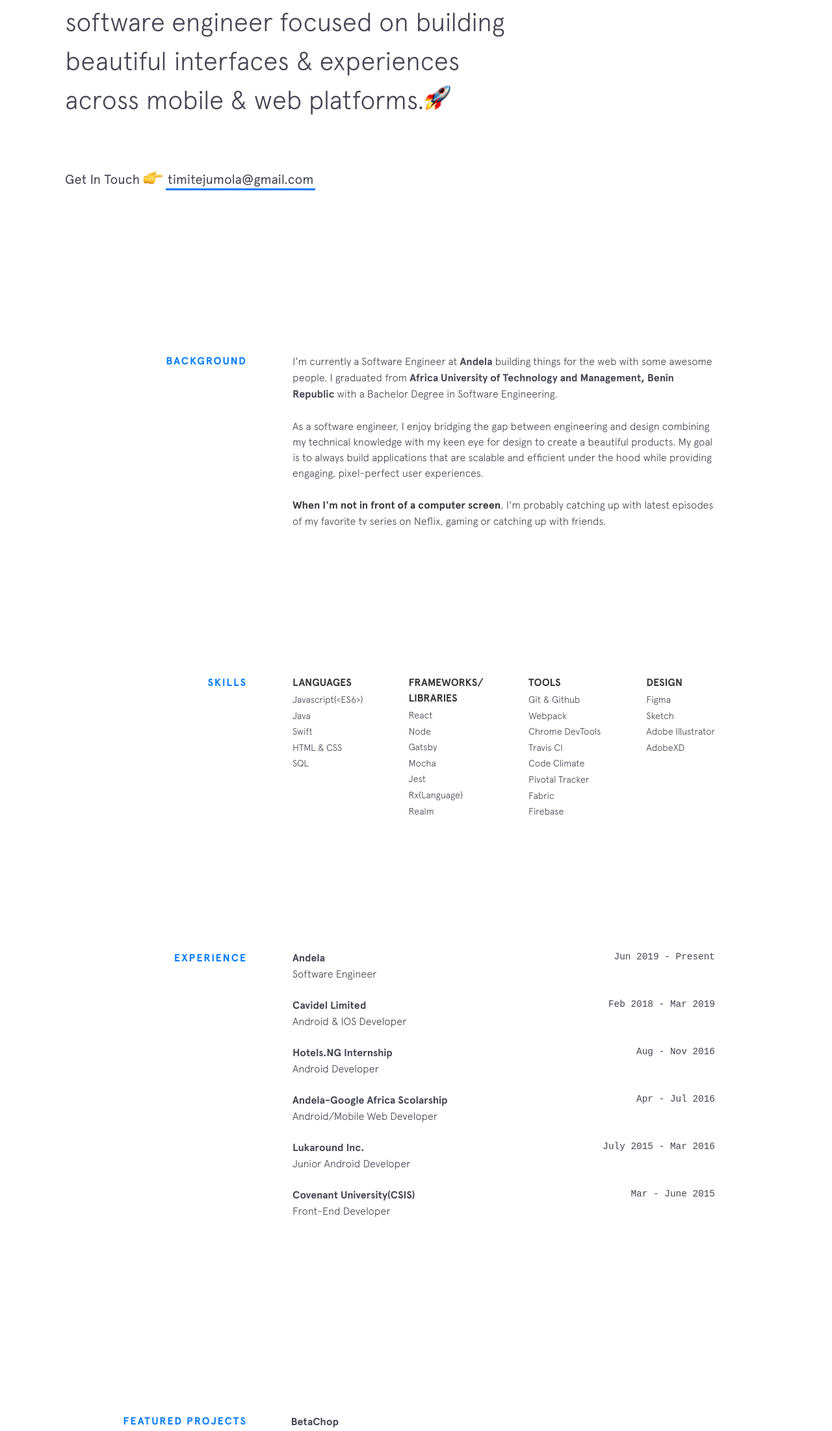
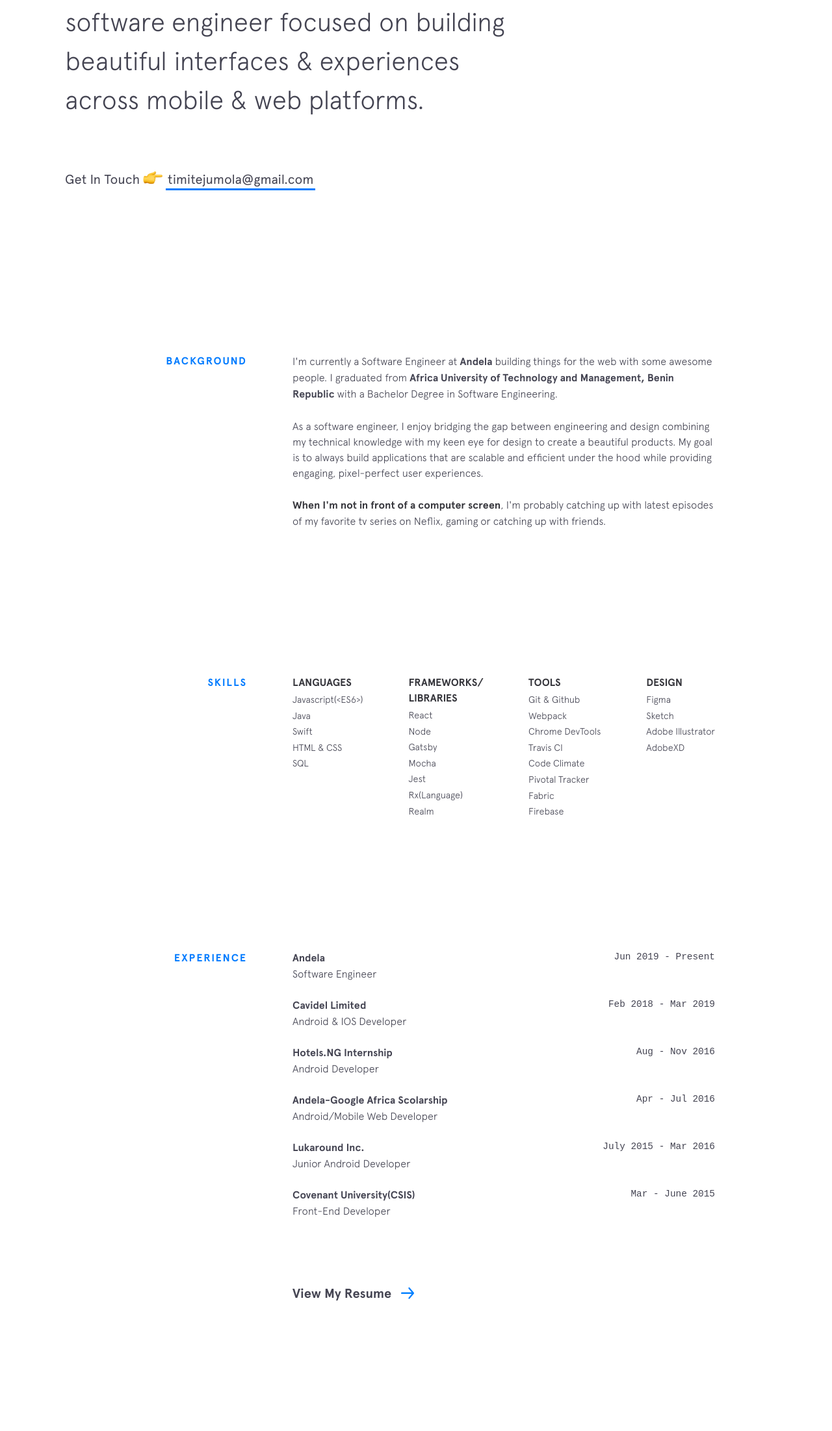
Before and after one commit to timi-codes/v1, a Gatsby site: page / in a window 1280 px wide. Shown: the part 356-2559 px from the top of the page at 65% size. Built offline with nearby package versions, Linux system fonts and the light colour scheme; Gatsby itself is replaced by a stand-in of ours.

Commit message:
change resume alias

```diff
--- a/gatsby-config.js
+++ b/gatsby-config.js
@@ -60,6 +60,7 @@ module.exports = {
           "@config": "src/config",
           "@fonts": "src/fonts",
           "@components": "src/components",
+          "@resume": "src/images/resume.pdf",
           "@fonts": "src/fonts",
           "@pages": "src/pages",
           "@data": "src/data",
--- a/src/components/experience.js
+++ b/src/components/experience.js
@@ -1,6 +1,6 @@
 import React from 'react';
 import PropTypes from 'prop-types';
-// import resume from '@images/resume.pdf';
+import resume from '@resume';
 
 const Experience =  ({data}) => {
     const { frontmatter } = data[0].node;
@@ -25,7 +25,7 @@ const Experience =  ({data}) => {
                 }
                 </div>
 
-                {/* <a href={resume} target="_blank" rel="nofollow noopener noreferrer" className="arrow-link">View My Resume</a> */}
+                <a href={resume} target="_blank" rel="nofollow noopener noreferrer" className="arrow-link">View My Resume</a>
             </div>
         </section>
     )
--- a/src/components/intro.js
+++ b/src/components/intro.js
@@ -12,7 +12,7 @@ const Intro = ({ data }) => {
 
             <h2 className="intro__tagline">I'm
                 <span className="name"> {frontmatter.name}</span>{frontmatter.subtitle}
-                <span className="emoji rocket"></span>
+                <span className="emoji technologist"></span>
             </h2>
 
             <h3 className="intro__contact">
```
